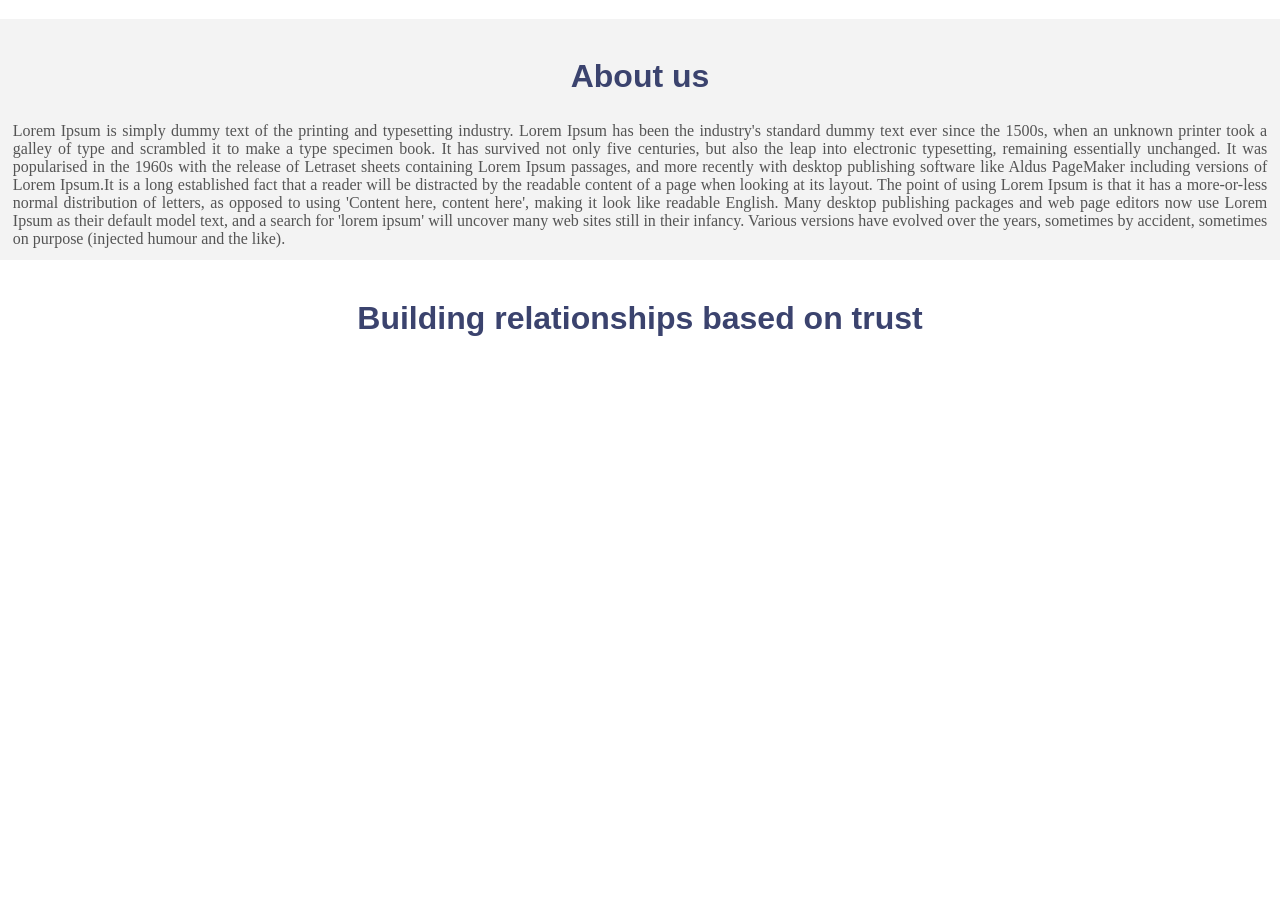
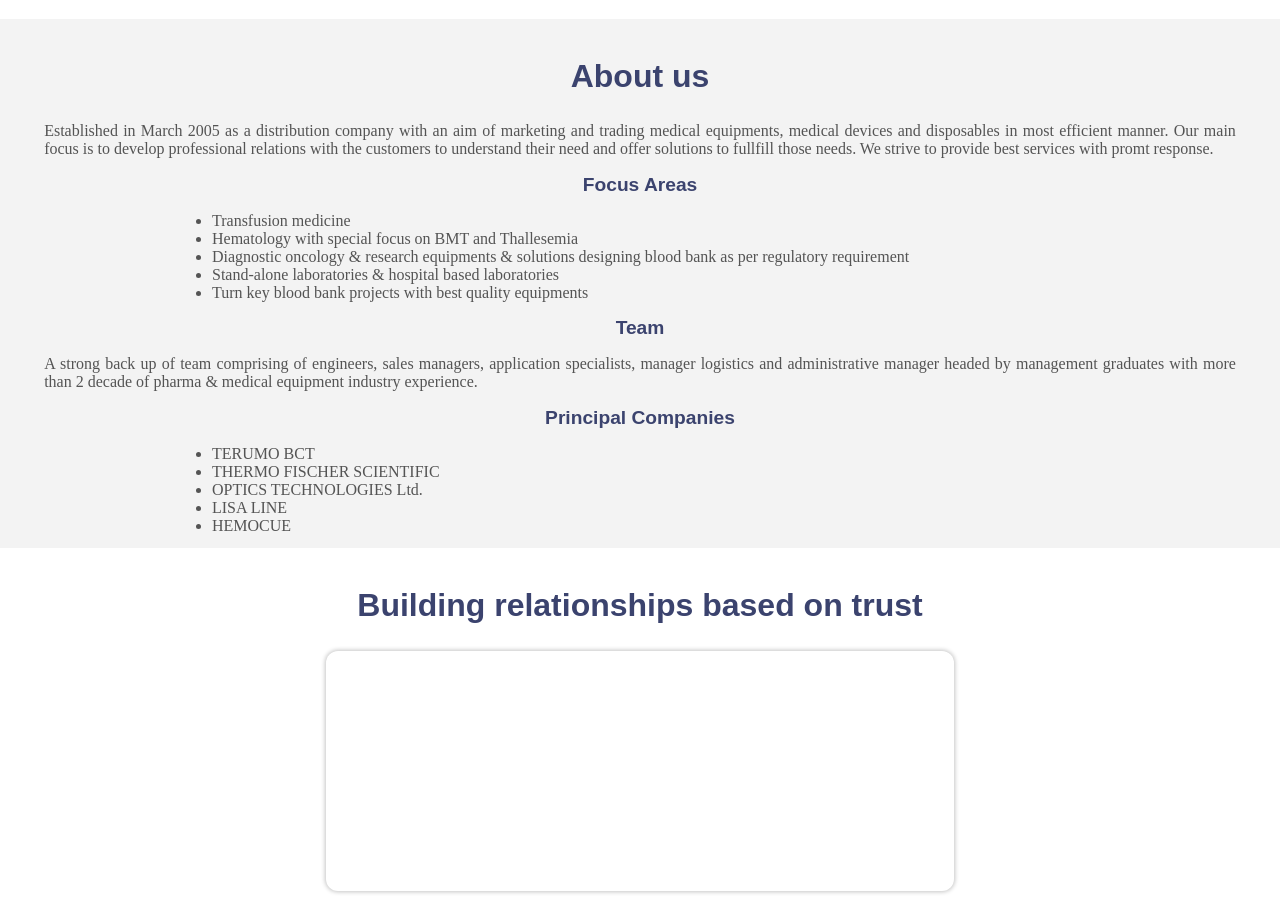
Before and after one commit to hmrs-medical/eqpoint-dev, a React (Create React App) app: page / in a window 1280 px wide. Shown: the part 786-1690 px from the top of the page. Before the commit the page ends 1162 px from the top, so only its background shows below. Built offline with nearby package versions, Linux system fonts and the light colour scheme; a web font is replaced by a local one.

Commit message:
Added about-us text and div for slider

```diff
--- a/src/assets/css/home.css
+++ b/src/assets/css/home.css
@@ -11,9 +11,19 @@
   font-family: sans-serif;
   color: #3b436e;
 }
+.subheading{
+  font-size: 1.2rem;
+  text-align: center;
+  font-family: sans-serif;
+  color: #3b436e;
+}
 .subtext {
   color: rgb(84, 84, 84);
+  text-align: justify ;
+  width:95%;
+  margin:auto;
 }
+
 #intro > div {
   display: flex;
   margin-bottom: 1vh;
--- a/src/assets/css/navbar.css
+++ b/src/assets/css/navbar.css
@@ -4,7 +4,7 @@
 #navbar {
   display: flex;
   justify-content: space-between;
-  padding: 0.5%;
+  padding: 1% 0.5% 0.6% 0.5%;
   height: 3vh;
   align-items: center;
   width: 99%;
--- /dev/null
+++ b/src/assets/css/slider.css
@@ -0,0 +1,8 @@
+.slider-display{
+    width: 50%;
+    height: 30vh;
+    /* border: 1px solid rgb(243, 243, 243); */
+    border-radius: 12px;
+    box-shadow: 0 0 4px 1px rgb(197, 197, 197);
+    margin: auto;
+}
--- a/src/components/home.js
+++ b/src/components/home.js
@@ -1,6 +1,7 @@
 // import { Link } from "react-router-dom";
 import "../assets/css/home.css";
 import collage from "../assets/images/medicalEquipments.jpg";
+import Slider from "./slider";
 function Home() {
   return (
     <div className="home">
@@ -47,33 +48,48 @@
       <section id="about">
         <h1 className="section-heading">About us</h1>
         <div id="about-display">
-          <div className="subtext" style={{ textAlign: "justify" }}>
-            Lorem Ipsum is simply dummy text of the printing and typesetting
-            industry. Lorem Ipsum has been the industry's standard dummy text
-            ever since the 1500s, when an unknown printer took a galley of type
-            and scrambled it to make a type specimen book. It has survived not
-            only five centuries, but also the leap into electronic typesetting,
-            remaining essentially unchanged. It was popularised in the 1960s
-            with the release of Letraset sheets containing Lorem Ipsum passages,
-            and more recently with desktop publishing software like Aldus
-            PageMaker including versions of Lorem Ipsum.It is a long established
-            fact that a reader will be distracted by the readable content of a
-            page when looking at its layout. The point of using Lorem Ipsum is
-            that it has a more-or-less normal distribution of letters, as
-            opposed to using 'Content here, content here', making it look like
-            readable English. Many desktop publishing packages and web page
-            editors now use Lorem Ipsum as their default model text, and a
-            search for 'lorem ipsum' will uncover many web sites still in their
-            infancy. Various versions have evolved over the years, sometimes by
-            accident, sometimes on purpose (injected humour and the like).
+          <div className="subtext" >
+          Established in March 2005 as a distribution company with an aim of marketing and trading medical
+          equipments, medical devices and disposables in most efficient manner.
+          Our main focus is to develop professional relations with the customers to understand
+          their need and offer solutions to fullfill those needs. We strive to provide best services with
+          promt response.
           </div>
+          <h2 className="subheading">Focus Areas</h2>
+          <ul className="subtext" style={{width:'70vw'}}>
+            <li>
+              Transfusion medicine
+            </li>
+            <li>Hematology with special focus on BMT and Thallesemia</li>
+            <li>Diagnostic oncology & research equipments & solutions designing blood bank as per regulatory requirement</li>
+            <li>Stand-alone laboratories & hospital based laboratories</li>
+            <li>Turn key blood bank projects with best quality equipments</li>
+          </ul>
+          <h2 className="subheading">Team</h2>
+          <div className="subtext">
+            A strong back up of team comprising of engineers, sales managers, application specialists, manager logistics and administrative manager
+            headed by management graduates with more than 2 decade of pharma & medical equipment industry experience.
+          </div>
+          <h2 className="subheading">Principal Companies</h2>
+          <ul className="subtext" style={{width:'70vw'}}>
+            <li>
+              TERUMO BCT
+            </li>
+            <li>THERMO FISCHER SCIENTIFIC</li>
+            <li>OPTICS TECHNOLOGIES Ltd.</li>
+            <li>LISA LINE</li>
+            <li>HEMOCUE</li>
+          </ul>
+
         </div>
       </section>
       <section id="clientel">
         <h1 className="section-heading">
-          Building relationships based on trust{" "}
+          Building relationships based on trust
         </h1>
-        <div id="clientel-display"></div>
+        <div id="clientel-display">
+            <Slider/>
+        </div>
       </section>
     </div>
   );
--- /dev/null
+++ b/src/components/slider.js
@@ -0,0 +1,12 @@
+import '../assets/css/slider.css'
+function Slider(){
+    return (
+    <div className="slider-display">
+
+    </div>
+    );
+
+
+}
+
+export default Slider;
```
